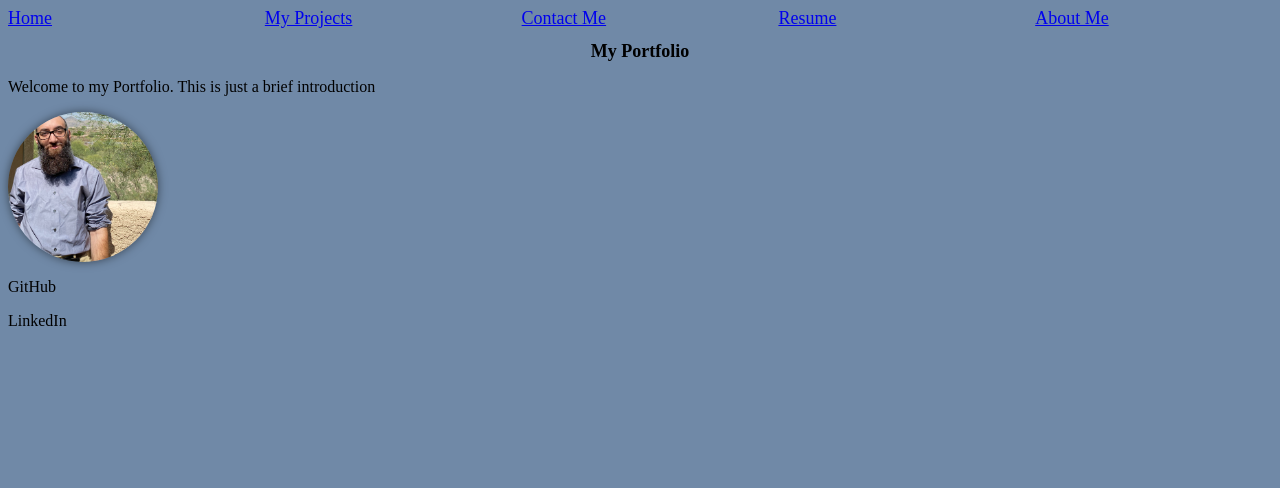
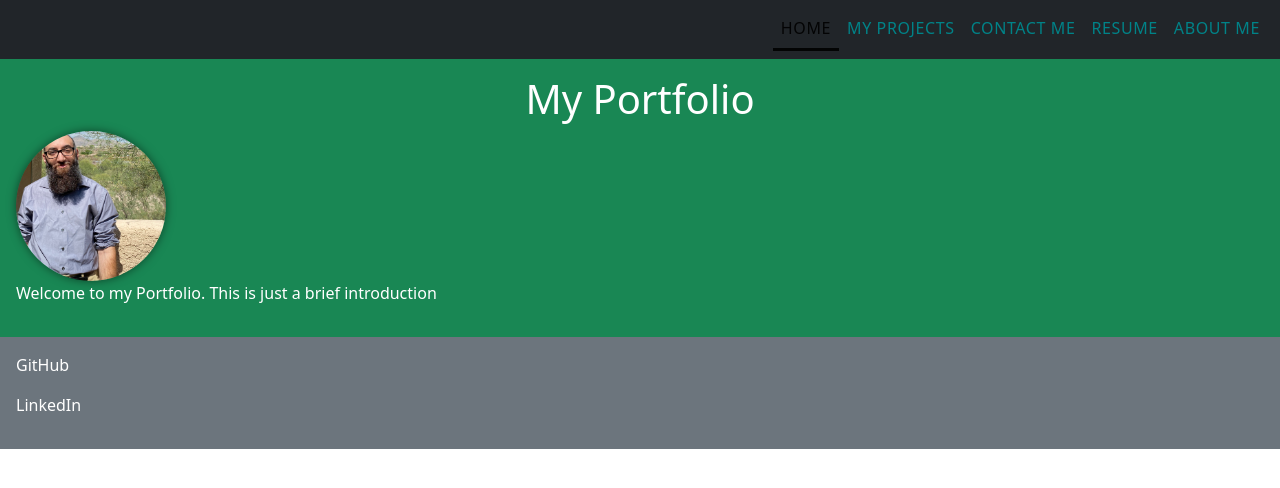
Before and after one commit to Faz131/react-portfolio, a React (Create React App) app: page / in a window 1280 px wide. Shown: the top 488 px of the page. Built offline with nearby package versions, Linux system fonts and the light colour scheme.

Commit message:
added bootstrap styling to Navbar and Home pages

```diff
--- a/public/index.html
+++ b/public/index.html
@@ -1,14 +1,12 @@
 <!DOCTYPE html>
 <html lang="en">
+
 <head>
   <meta charset="utf-8" />
   <link rel="icon" href="%PUBLIC_URL%/favicon.ico" />
   <meta name="viewport" content="width=device-width, initial-scale=1" />
   <meta name="theme-color" content="#000000" />
-    <meta
-      name="description"
-      content="Web site created using create-react-app"
-    />
+  <meta name="description" content="Web site created using create-react-app" />
   <link rel="apple-touch-icon" href="%PUBLIC_URL%/logo192.png" />
   <!--
       manifest.json provides metadata used when your web app is installed on a
@@ -26,6 +24,7 @@
     -->
   <title>React App</title>
 </head>
+
 <body>
   <noscript>You need to enable JavaScript to run this app.</noscript>
   <div id="root"></div>
@@ -39,5 +38,12 @@
       To begin the development, run `npm start` or `yarn start`.
       To create a production bundle, use `npm run build` or `yarn build`.
     -->
+  <script src="https://cdn.jsdelivr.net/npm/@popperjs/core@2.11.7/dist/umd/popper.min.js"
+    integrity="sha384-zYPOMqeu1DAVkHiLqWBUTcbYfZ8osu1Nd6Z89ify25QV9guujx43ITvfi12/QExE"
+    crossorigin="anonymous"></script>
+  <script src="https://cdn.jsdelivr.net/npm/bootstrap@5.3.0-alpha3/dist/js/bootstrap.min.js"
+    integrity="sha384-Y4oOpwW3duJdCWv5ly8SCFYWqFDsfob/3GkgExXKV4idmbt98QcxXYs9UoXAB7BZ"
+    crossorigin="anonymous"></script>
 </body>
+
 </html>
--- a/src/components/Footer.js
+++ b/src/components/Footer.js
@@ -4,7 +4,7 @@ import React from "react";
 
 function Footer() {
     return (
-        <div>
+        <div class="text-bg-secondary p-3">
             <p>
                 GitHub
             </p>
--- a/src/components/Nav.js
+++ b/src/components/Nav.js
@@ -4,10 +4,16 @@ import '../styles/Navbar.css'
 
 function Nav({ currentPage, handlePageChange }) {
     return (
-        <nav>
-            <ul className="ul-item">
+
+        <nav className="navbar navbar-expand-lg bg-dark">
+            <div className="container-fluid">
+                <button className="navbar-toggler" type="button" data-bs-toggle="collapse" data-bs-target="#navbarSupportedContent" aria-controls="navbarSupportedContent" aria-expanded="false" aria-label="Toggle navigation">
+                    <span className="navbar-toggler-icon"></span>
+                </button>
+                <div className="collapse navbar-collapse" id="navbarSupportedContent">
+                    <ul class="navbar-nav ms-auto mb-2 mb-lg-0">
                         <li className="nav-item">
-                    <a href='#home'
+                            <a class="nav-link active" aria-current="page" href='#home'
                                 onClick={() => handlePageChange('Home')}
                                 className={currentPage === 'Home' ? 'nav-link active' : 'nav-link'}>
                                 Home
@@ -15,14 +21,14 @@ function Nav({ currentPage, handlePageChange }) {
                         </li>
 
                         <li className="nav-item">
-                    <a href='#project'
+                            <a class="nav-link" href='#project'
                                 onClick={() => handlePageChange('Project')}
                                 className={currentPage === 'Project' ? 'nav-link active' : 'nav-link'}>
                                 My Projects
                             </a>
                         </li>
-                <li className="nav-item">
-                    <a href='#contact'
+                        <li class="nav-item dropdown">
+                            <a class="nav-link" href='#contact'
                                 onClick={() => handlePageChange('Contact')}
                                 className={currentPage === 'Contact' ? 'nav-link active' : 'nav-link'}>
                                 Contact Me
@@ -30,24 +36,25 @@ function Nav({ currentPage, handlePageChange }) {
                         </li>
 
                         <li className="nav-item">
-                    <a href='#resume'
+                            <a class="nav-link" href='#resume'
                                 onClick={() => handlePageChange('Resume')}
                                 className={currentPage === 'Resume' ? 'nav-link active' : 'nav-link'}>
                                 Resume
                             </a>
                         </li>
                         <li className="nav-item">
-                    <a href='#about'
+                            <a class="nav-link" href='#about'
                                 onClick={() => handlePageChange('About')}
                                 className={currentPage === 'About' ? 'nav-link active' : 'nav-link'}>
                                 About Me
                             </a>
                         </li>
+                    </ul>
+                </div>
+            </div>
+        </nav>
 
-            </ul>
-        </nav>
     )
-
 
 
 }
--- a/src/components/pages/Home.js
+++ b/src/components/pages/Home.js
@@ -2,64 +2,20 @@ import React from "react";
 import backgroundImage from '../../assets/my_image.jpeg'
 import '../../styles/Home.css'
 
-// const style = {
-//     homeStyle: {
-
-//         backgroundImage: `url(${backgroundImage})`,
-//         backgroundSize: 'cover',
-//         backgroundPosition: 'center', height: '50vh', width: '25vw',
-//         borderRadius: '75%',
-//         display: 'flex',
-//         // justifyContent: 'center',
-//         // alignItems: 'center',
-//         // flexDirection: 'column'
-
-
-//     }
-// }
-
-// const image_style = {
-//     imageStyle:
-//     {
-
-//     }
-//         }
-
-// export default function Home() {
-//     return (
-//         <>
-//         <div>
-//             <h1 style={style.homeStyle}>
-//                 My Portfolio
-//             </h1>
-//         </div>
-
-// <div style={}>
-
-// </div>
-
-//         </>
-//     )
-// }
 
 function Home() {
     return (
-
         <>
-            <div>
-                <h1 className >
+            <div className="text-bg-success p-3">
+                <h1  >
                     My Portfolio
                 </h1>
+                <img src={backgroundImage} alt="My background" className="my_image my_image_container"></img>
+
+                <p className="para-tag">
+                    Welcome to my Portfolio.  This is just a brief introduction
+                </p>
             </div>
-
-            <p>
-                Welcome to my Portfolio.  This is just a brief introduction
-            </p>
-
-            <div className="my_image_container">
-                <img src={backgroundImage} alt="My background image" className="my_image"></img>
-            </div>
-
         </>
 
     )
--- a/src/components/pages/Project.js
+++ b/src/components/pages/Project.js
@@ -45,10 +45,10 @@ const allProjects = [
 
 function Project() {
     return (
-        <div className="flex-container">
+        <div className="flex-container text-bg-success p-3" >
             {allProjects.map((project) => (
                 <div className="flex-item" key={project.title}>
-                    <img src={project.image} alt={project.title} />
+                    <img className="project-image" src={project.image} alt={project.title} />
                     <h2>{project.title}</h2>
                     <p><a href={project.link}>Visit site</a></p>
                     <p><a href={project.dpLink}>View on Dribbble</a></p>
--- a/src/index.js
+++ b/src/index.js
@@ -2,8 +2,7 @@ import React from 'react';
 import ReactDOM from 'react-dom/client';
 // import './index.css';
 import App from './App';
-// import 'bootstrap/dist/css/bootstrap.css';
-// import 'bootstrap/dist/js/bootstrap.js';
+import 'bootstrap/dist/css/bootstrap.min.css';
 
 
 
--- a/src/styles/Home.css
+++ b/src/styles/Home.css
@@ -6,9 +6,9 @@ h1 {
 
 .my_image_container {
     display: flex;
-    justify-content: left;
-    align-items: center;
-    height: 75;
+    justify-content: flex-start;
+    align-items: flex-start;
+    height: 25;
 }
 
 .my_image {
@@ -19,6 +19,9 @@ h1 {
     box-shadow: 0 0 10px rgba(0, 0, 0, 0.5);
 }
 
-body {
-    background-color: #7089A7;
+root {
+    margin-top: 0;
+    margin-bottom: 0;
 }
+
+.para-tag {}
--- a/src/styles/Navbar.css
+++ b/src/styles/Navbar.css
@@ -1,4 +1,4 @@
-.ul-item {
+/* .ul-item {
     font-size: large;
     color: blue;
     display: flex;
@@ -17,4 +17,34 @@
 
 li:last-child {
     margin-right: 0;
+} */
+
+:root {
+    --navbar-color: #008388;
+    --navbar-focus: #120668;
 }
+
+nav a.nav-link {
+    font-weight: 500;
+    letter-spacing: 0.038rem;
+    cursor: pointer;
+}
+
+nav ul li {
+    text-transform: uppercase;
+}
+
+.navbar-nav>li>a {
+    color: var(--navbar-color)
+}
+
+.navbar-nav>li>a.active,
+.navbar-nav>li>a:focus {
+    border-bottom: 0.188rem solid;
+    color: var(--navbar-focus)
+}
+
+.navbar-nav>li>a:hover {
+    border-bottom: 0.188rem solid;
+    color: var(--navbar-focus)
+}
```
Lines whose indentation alone changed are shown as unchanged.
